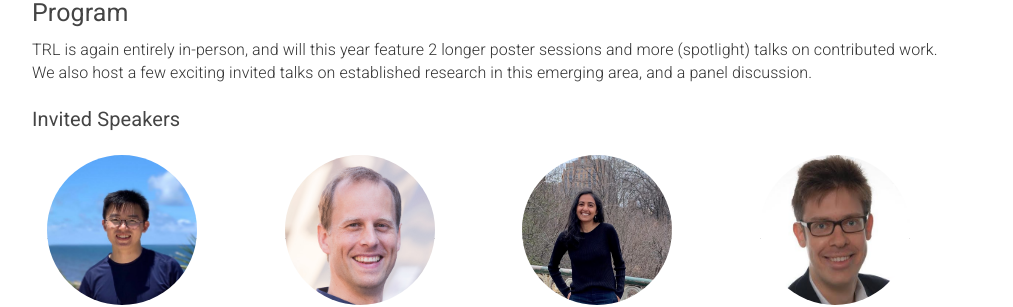
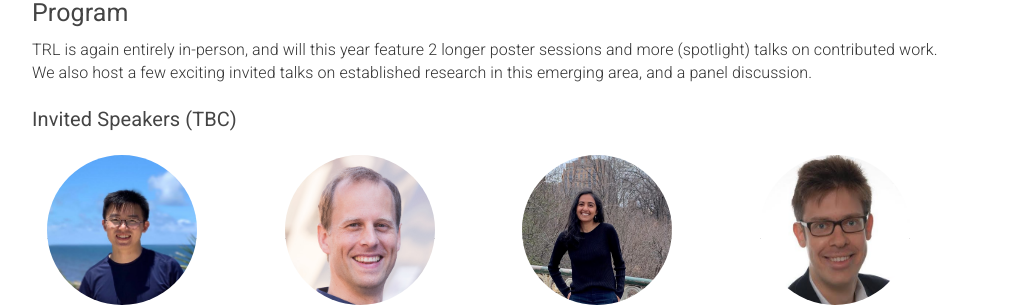
Before and after one commit to table-representation-learning/table-representation-learning.github.io, a Jekyll site: the page built from _pages/home.html, in a window 1280 px wide and 900 px high, scrolled down 547 px. Shown: the part 153-460 px from the top of the window, without its empty margins (133-1146 px from the left). Built offline with Jekyll 4.4.1, drawn with Linux system fonts in a browser that asks for light colours.

Commit message:
Update spekaers

```diff
--- a/_pages/home.html
+++ b/_pages/home.html
@@ -351,7 +351,7 @@ acknowledgements: ""
 
                 <br>
 
-                <h3>Invited Speakers</h3>
+                <h3>Invited Speakers (TBC)</h3>
                 <br>
                 <div class="col-xs-6 col-lg-3">
                     <a href="https://taoyds.github.io/" target="blank">
```
